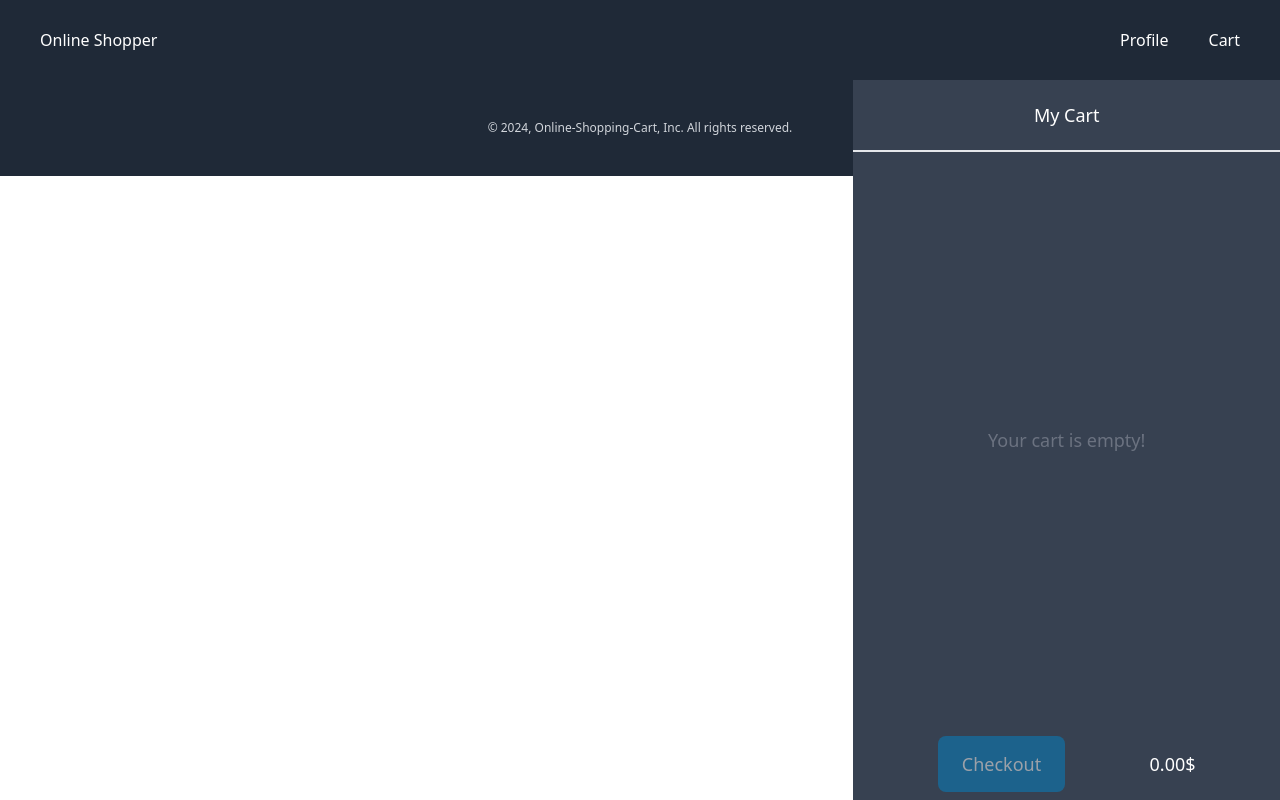
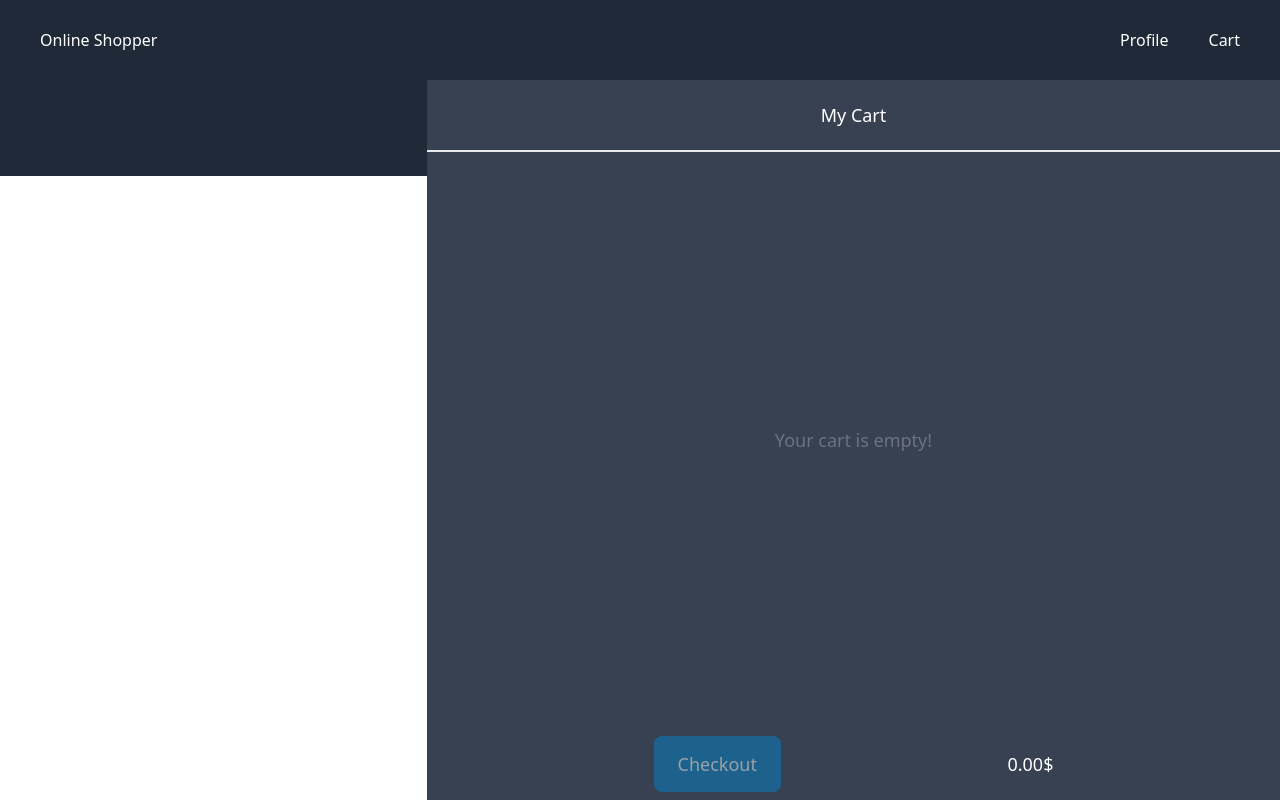
Before and after one commit to AlperTurhann/Online-Shopping-Cart, a website built with Vite: page index.html in a window 1280 px wide. Both pictures are taken after a click on the button "Cart". Built offline with nearby package versions, Linux system fonts and the light colour scheme; no server answers.

Commit message:
Fixed panel sizes

```diff
--- a/index.html
+++ b/index.html
@@ -23,13 +23,14 @@
         <button id="button-cart">Cart</button>
       </div>
     </header>
+    <div id="container" class="container grid grid-cols-3">
       <section
         id="store"
-      class="w-2/3 bg-gray-300 space-y-0.5 text-xs md:text-sm lg:text-base xl:text-lg mt-20"
+        class="col-span-3 bg-gray-300 divide-y-2 text-xs md:text-sm lg:text-base xl:text-lg mt-20 grid grid-cols-1"
       ></section>
       <div
         id="side-bar-cart"
-      class="w-1/3 h-[calc(100%-5rem)] fixed right-0 top-20 bg-gray-700 text-white items-center text-center text-xs md:text-sm lg:text-base xl:text-lg"
+        class="h-[calc(100%-5rem)] fixed right-0 top-20 bg-gray-700 text-white items-center text-center text-xs md:text-sm lg:text-base xl:text-lg hidden"
       >
         <h1 class="h-[10%] border-b-2 content-center">My Cart</h1>
         <div
@@ -54,6 +55,8 @@
           <p id="p-total-price">0.00$</p>
         </div>
       </div>
+    </div>
+
     <footer
       class="bg-gray-800 text-gray-300 text-xs flex justify-center items-center p-10"
     >
--- a/src/index.ts
+++ b/src/index.ts
@@ -2,12 +2,12 @@
 import CartProductService from "./services/ProductService/CartProductService";
 import createProduct from "./components/ProductCreater";
 
+const container: HTMLElement | null = document.getElementById('container');
 const store: HTMLElement | null = document.getElementById('store');
 const cartPanel: HTMLElement | null = document.getElementById('side-bar-cart');
 const checkoutBtn: HTMLButtonElement = document.getElementById('button-checkout') as HTMLButtonElement;
 
 setProductServices();
-openAndCloseCartPanel();
 
 document.getElementById('button-cart')?.addEventListener('click', openAndCloseCartPanel);
 checkoutBtn.addEventListener('click', async () => {
@@ -23,16 +23,16 @@
 });
 
 function openAndCloseCartPanel() {
-  if (cartPanel && store) {
+  if (cartPanel && store && container) {
     if (cartPanel.classList.contains('hidden')) {
       cartPanel.classList.remove('hidden');
-      store.classList.remove('w-full');
-      store.classList.add('w-2/3');
-    }
-    else {
+      store.classList.remove('col-span-3');
+      store.classList.add('col-span-2');
+      cartPanel.style.width = `${container.clientWidth - store.clientWidth}px`;
+    } else {
       cartPanel.classList.add('hidden');
-      store.classList.remove('w-2/3');
-      store.classList.add('w-full');
+      store.classList.remove('col-span-2');
+      store.classList.add('col-span-3');
     }
   }
 }
--- a/tailwind.config.js
+++ b/tailwind.config.js
@@ -5,6 +5,9 @@
     "./*.ts"
   ],
   theme: {
+    container: {
+      center: true,
+    },
     extend: {},
   },
   plugins: [],
```
Lines whose indentation alone changed are shown as unchanged.
